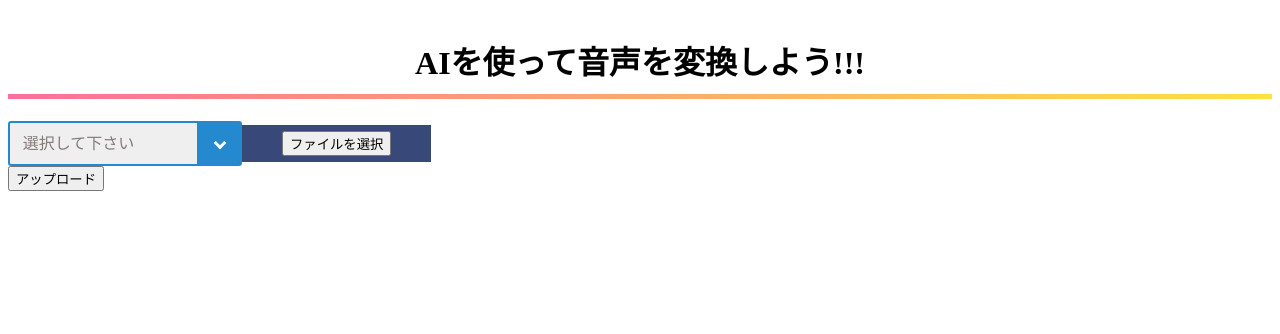
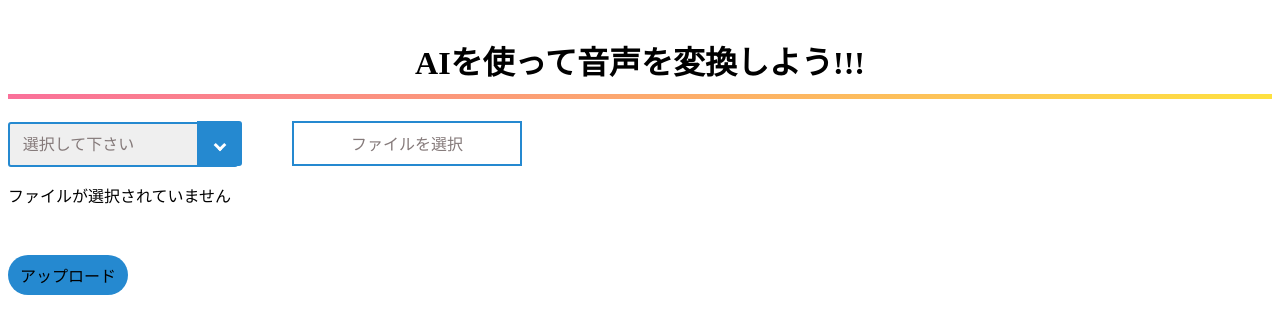
Before and after one commit to HaLu0507/VoiceConversionWebApplication, a Python web app: template flask/templates/post.html in a window 1280 px wide. Shown: the top 334 px of the page. Run offline with Jinja, Linux system fonts and the light colour scheme; the template is opened without the code that fills it, so the values that code supplies are empty.

Commit message:
ファイルの名前の表示

```diff
--- a/flask/static/css/post.css
+++ b/flask/static/css/post.css
@@ -64,14 +64,30 @@ h1:after {
     cursor: pointer;
 }
 
-.fileButton {
-    padding: 10px 40px;
-    color: #ffffff;
-    background-color: #384878;
-    cursor: pointer;
+#fileButton {
+    position: relative;
+    left:50px;
+    height: 2.8em;
+    width: 230px;
+    border: 2px solid #2589d0;
+    background-color: #fff;
+    color: #857a7a;
+    font-size: 1em;
 }
 
-.fileUp {
+#submitButton {
+    position: relative;
+    top: 10pt;
+    height: 40px;
+    width: 120px;
+    border-radius: 20px;
+    background-color: #2589d0;
+    border: 0px solid #2589d0;
+    color: black;
+    font-size: 1em;
+}
+
+#fileUp {
     display: none;
 }
 
--- a/flask/templates/post.html
+++ b/flask/templates/post.html
@@ -7,8 +7,14 @@
         <title>音声変換</title>
         <script>
             function OnButtonClick() {
-                document.querySelector("input[type='file']").click();
+                document.querySelector("#fileUp").click();
             }
+
+            function inputChange(){
+                let element = document.querySelector("#fileUp");
+                document.querySelector("#filename").innerText = (element.files[0].name);
+            }
+
         </script>
     </head>
 
@@ -25,20 +31,20 @@
                 </select>
             </label>
 
-            <label class = "fileButton">
-                <input type="button" value="ファイルを選択" onclick="OnButtonClick();"/>
-            </label>
-            <label class = "fileUp">
-                <input type="file" name="file" accept="audio/*">
-            </label>
+            <input type="button" id = "fileButton" value="ファイルを選択" onclick="OnButtonClick();"/>
+            <p id="filename">ファイルが選択されていません</p>
+
+
+            <input type="file" name="file" id="fileUp" accept="audio/*" onchange="inputChange()">
 
             <br>
 
-            <input type="submit" value="アップロード">
+            <input type="submit" value="アップロード" id = "submitButton">
+
         </form>
 
         {% if boolean %}
-            <p class="ok">
+            <p2 class="ok">
                 <div class="play">
                     <h2>変換前</h2>
                     <audio src="/music/{{fileB}}" controls></audio>
@@ -48,9 +54,9 @@
                     <h2>変換後</h2>
                     <audio src="/music/{{fileA}}" controls></audio>
                 </div>
-            </p>
+            </p2>
         {% else %}
-            <p class="ng">
+            <p2 class="ng">
         {% endif %}
 
 </html>
```
